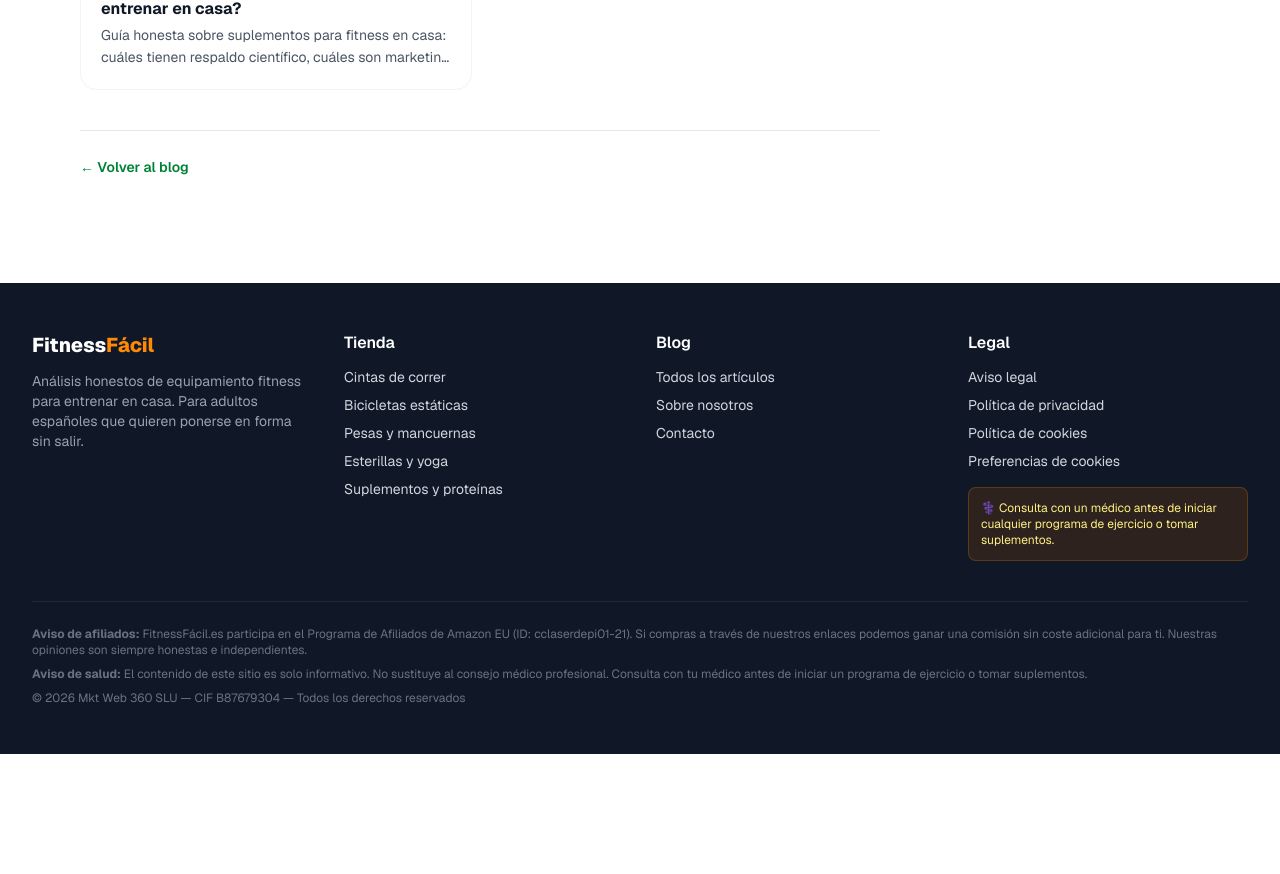
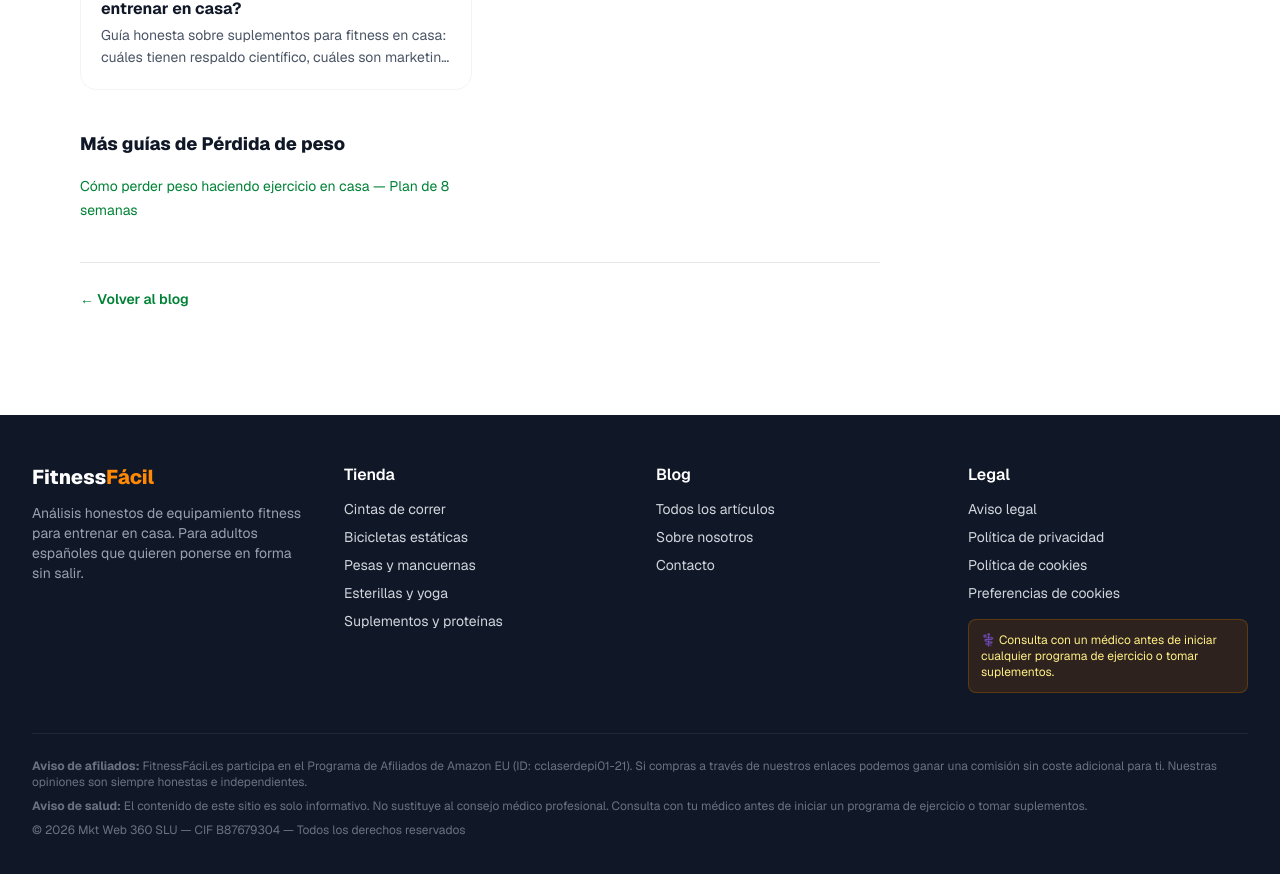
Before and after one commit to mktweb360/fitnessfacil, a Next.js app: page /blog/bicicleta-estatica-adelgazar-resultados in a window 1280 px wide. Shown: the part 4657-5531 px from the top of the page. Before the commit the page ends 5411 px from the top, so only its background shows below. Built offline with nearby package versions, Linux system fonts and the light colour scheme.

Commit message:
feat(seo): bloque 'Mas guias de' por categoria al final de cada articulo para reforzar el enlazado interno

```diff
--- a/app/blog/[slug]/page.tsx
+++ b/app/blog/[slug]/page.tsx
@@ -2377,6 +2377,10 @@ export default async function BlogPostPage({ params }: Props) {
   const content = articleContent[slug];
   const relatedProducts = post.relatedProducts?.map((s) => getProductBySlug(s)).filter(Boolean) ?? [];
   const relatedPosts = post.relatedPosts?.map((s) => getPostBySlug(s)).filter(Boolean) ?? [];
+  const relatedSlugs = new Set([post.slug, ...relatedPosts.map((p) => p!.slug)]);
+  const sameCategoryPosts = posts
+    .filter((p) => p.category === post.category && !relatedSlugs.has(p.slug))
+    .slice(0, 6);
 
 const AUTHOR = {
   "@type": "Organization",
@@ -2636,6 +2640,21 @@ const AUTHOR = {
           </section>
         )}
 
+        {sameCategoryPosts.length > 0 && (
+          <section className="mb-10">
+            <h2 className="text-lg font-extrabold text-gray-900 mb-4">Más guías de {post.category}</h2>
+            <ul className="grid sm:grid-cols-2 gap-x-6 gap-y-2">
+              {sameCategoryPosts.map((p) => (
+                <li key={p.slug}>
+                  <Link href={`/blog/${p.slug}`} className="text-sm text-green-700 hover:text-green-900 hover:underline">
+                    {p.title}
+                  </Link>
+                </li>
+              ))}
+            </ul>
+          </section>
+        )}
+
         <div className="border-t border-gray-200 pt-6">
           <Link href="/blog" className="text-green-700 hover:text-green-900 font-semibold text-sm">
             ← Volver al blog
```
